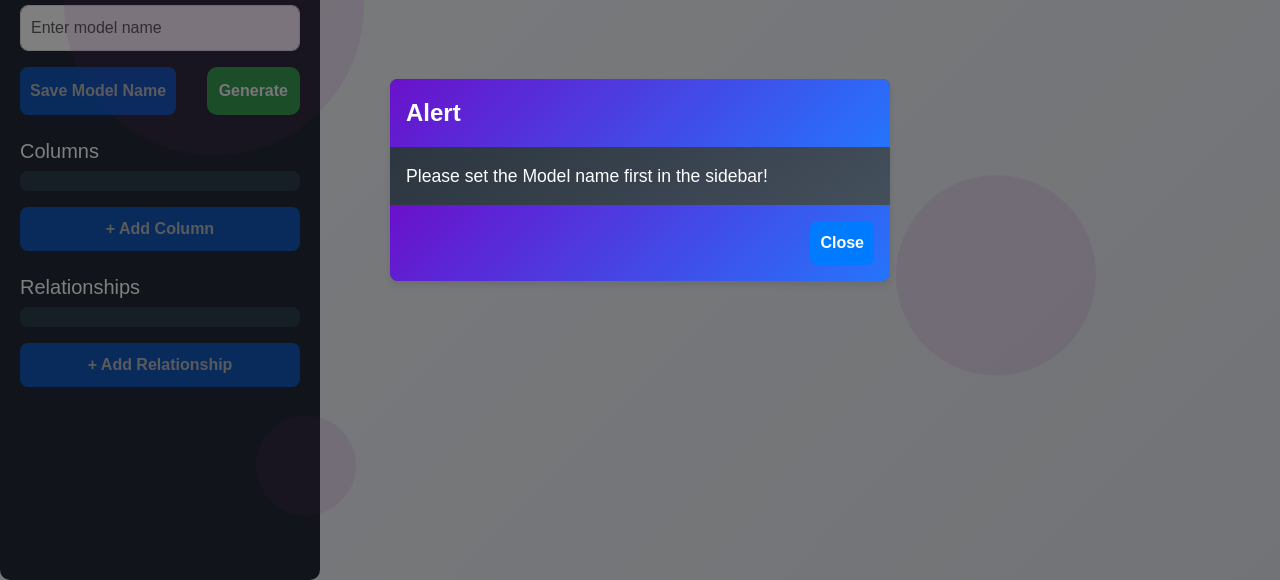
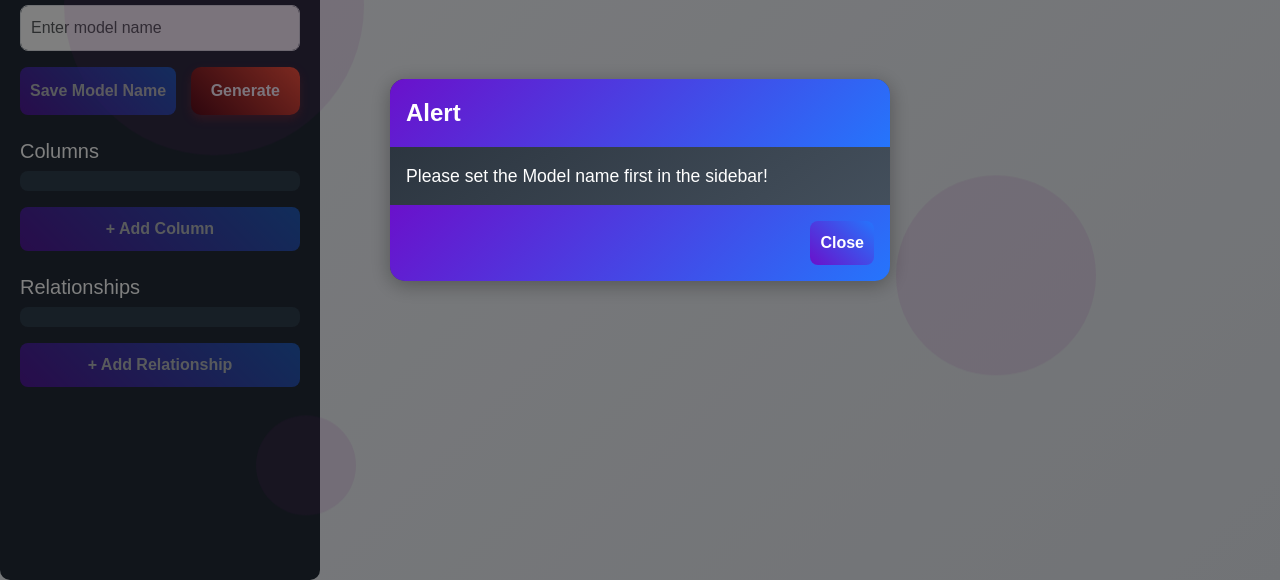
Before and after one commit to firozwebdev/making-ui, a plain HTML site: page index.html in a window 1280 px wide. Shown: the part 220-800 px from the top of the page. Drawn offline with nearby package versions, Linux system fonts and the light colour scheme.

Commit message:
generate button color modified

```diff
--- a/css/style.css
+++ b/css/style.css
@@ -235,16 +235,27 @@ body {
 #generateBtn {
   font-size: 16px;
   font-weight: bold;
-  padding: 12px;
-  background: #28a745;
+  padding: 12px 20px;
+  color: #fff;
+  background: linear-gradient(45deg, #520a0a, #ff5733); /* Red gradient */
   border: none;
   border-radius: 10px;
-  transition: 0.3s;
+  transition: background 0.3s, transform 0.2s, box-shadow 0.3s;
+  box-shadow: 0 4px 10px rgba(211, 47, 47, 0.3);
 }
 
 #generateBtn:hover {
-  background: #218838;
+  background: linear-gradient(45deg, rgb(107, 7, 7), #ff3d00); /* Darker red on hover */
+  transform: scale(1.05);
+  box-shadow: 0 6px 12px rgba(183, 28, 28, 0.4);
 }
+
+#generateBtn:active {
+  background: linear-gradient(45deg, #9a0007, #d84315); /* Deeper red when clicked */
+  transform: scale(0.98);
+  box-shadow: 0 2px 8px rgba(154, 0, 7, 0.5);
+}
+
 
 /* Responsive Design */
 @media (max-width: 768px) {
--- a/index.html
+++ b/index.html
@@ -6,8 +6,8 @@
     <link href="https://cdn.jsdelivr.net/npm/bootstrap@5.3.0-alpha1/dist/css/bootstrap.min.css" rel="stylesheet" />
     <link href="https://cdn.jsdelivr.net/npm/bootstrap-icons/font/bootstrap-icons.css" rel="stylesheet">
     <link rel="stylesheet" href="https://cdnjs.cloudflare.com/ajax/libs/toastr.js/latest/toastr.min.css">
+    <link rel="stylesheet" href="css/style.css" />
     <link rel="stylesheet" href="css/progressbar.css" />
-    <link rel="stylesheet" href="css/style.css" />
 
     <script src="https://code.jquery.com/jquery-3.6.0.min.js"></script>
     <script src="https://cdn.jsdelivr.net/npm/bootstrap@5.3.0-alpha1/dist/js/bootstrap.bundle.min.js"></script>
--- a/js/main.js
+++ b/js/main.js
@@ -110,7 +110,7 @@ $(document).ready(function () {
             progressText.innerText = "Fake CRUD App Generated!";
             stepLabels.innerText = "Process Complete!";
             downloadBtn.style.display = "inline-block"; // Show the download button
-        }, 6000); // Fake completion after 6 seconds
+        }, 10000); // Fake completion after 10 seconds
 
 
 
```
